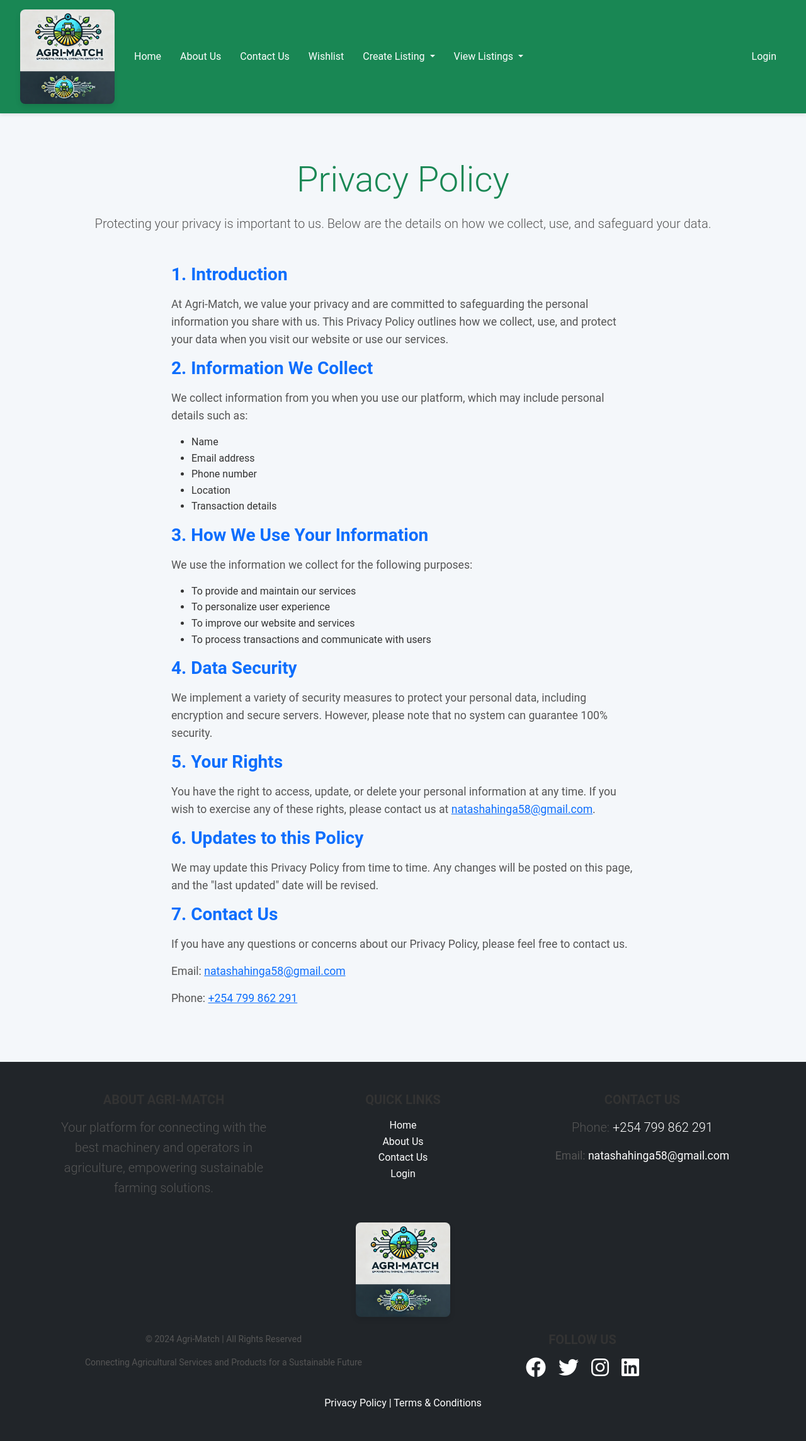
After one commit to slate299/agri_match, a Django app: page /privacy-policy/ in a window 1280 px wide. The commit adds this page. Shown: the whole page at 63% size. Run offline with Django 4.2, Linux system fonts and the light colour scheme.

Commit message:
code drop

```diff
--- a/agri_match/settings.py
+++ b/agri_match/settings.py
@@ -88,6 +88,8 @@ DATABASES = {
         'NAME': BASE_DIR / 'db.sqlite3',
     }
 }
+
+AUTH_USER_MODEL = 'agri_match_app.CustomUser'
 
 # Password validation
 AUTH_PASSWORD_VALIDATORS = [
--- a/agri_match_app/models.py
+++ b/agri_match_app/models.py
@@ -6,7 +6,7 @@ from django.utils import timezone
 class CustomUser(AbstractUser):
     is_lister = models.BooleanField(default=False)
     is_renter = models.BooleanField(default=False)
-    is_wishlist_user = models.BooleanField(default=False)
+    is_wishlist_user = models.BooleanField(default=True)
 
     # Override the related_name for groups and user_permissions to avoid clashes
     groups = models.ManyToManyField(
@@ -81,7 +81,6 @@ class OperatorListing(models.Model):
 class Wishlist(models.Model):
     user = models.ForeignKey(CustomUser, on_delete=models.CASCADE, related_name='wishlists')
     items = models.ManyToManyField(MachineryListing, blank=True)
-    operators = models.ManyToManyField(OperatorListing, blank=True)
 
     def __str__(self):
         return f"Wishlist for {self.user.username}"
--- a/agri_match_app/templates/base.html
+++ b/agri_match_app/templates/base.html
@@ -41,6 +41,9 @@
                     <li class="nav-item">
                         <a class="nav-link" href="{% url 'contact_us' %}">Contact Us</a>
                     </li>
+                    <li class="nav-item">
+                        <a class="nav-link" href="{% url 'wishlist' %}">Wishlist</a>
+                    </li>
                     <li class="nav-item dropdown">
                         <a class="nav-link dropdown-toggle" href="#" id="createDropdown" role="button" data-bs-toggle="dropdown" aria-expanded="false">
                             Create Listing
@@ -63,9 +66,6 @@
                 <ul class="navbar-nav">
                     {% if user.is_authenticated %}
                         <li class="nav-item">
-                            <a class="nav-link" href="{% url 'wishlist' %}">Wishlist</a>
-                        </li>
-                        <li class="nav-item">
                             <a class="nav-link" href="{% url 'logout' %}">Logout</a>
                         </li>
                     {% else %}
@@ -78,11 +78,24 @@
         </div>
     </nav>
 
-    <!-- Content -->
+    <!-- Admin Sidebar (Only visible to Admins) -->
+    {% if user.is_authenticated and user.is_admin %}
+    <div class="d-flex">
+        <div class="sidebar bg-dark text-white p-4" style="width: 250px; height: 100vh;">
+            <h4>Admin Dashboard</h4>
+            <ul class="list-unstyled">
+                <li><a href="{% url 'admin_dashboard' %}" class="text-white">Dashboard</a></li>
+                <li><a href="{% url 'manage_listings' %}" class="text-white">Manage Listings</a></li>
+                <li><a href="{% url 'manage_users' %}" class="text-white">Manage Users</a></li>
+                <li><a href="{% url 'reports' %}" class="text-white">Reports</a></li>
+                <li><a href="{% url 'settings' %}" class="text-white">Settings</a></li>
+            </ul>
+        </div>
+    {% endif %}
+    <!-- Regular Content Layout -->
         <div class="content py-4">
             {% block content %}{% endblock %}
         </div>
-
     <!-- Footer -->
     <footer class="bg-dark text-white py-5">
         <div class="container">
@@ -139,11 +152,12 @@
                 </div>
             </div>
 
-        <!-- Additional Links (Privacy Policy, Terms) -->
-        <div class="mt-3 text-center">
-            <a href="#" class="text-white text-decoration-none mx-2">Privacy Policy</a>
-            <span>|</span>
-            <a href="#" class="text-white text-decoration-none mx-2">Terms of Service</a>
+            <!-- Additional Links (Privacy Policy & Terms) -->
+            <div class="row mt-4">
+                <div class="col-12 text-center">
+                    <a href="{% url 'privacy_policy' %}" class="text-white text-decoration-none">Privacy Policy</a> |
+                    <a href="{% url 'terms_conditions' %}" class="text-white text-decoration-none">Terms & Conditions</a>
+                </div>
             </div>
         </div>
     </footer>
@@ -153,5 +167,6 @@
     <script src="https://cdn.jsdelivr.net/npm/bootstrap@5.3.0-alpha1/dist/js/bootstrap.bundle.min.js" integrity="sha384-w76AExxUcGFK5Kvk1e5BwS3uKAo4kMlY5q82CpXV+OMa2U13KnWGeGrm9KiSt5e6" crossorigin="anonymous"></script>
 
     {% block scripts %}{% endblock %}
+    </div>
 </body>
 </html>
--- a/agri_match_app/templates/create_machinery_listing.html
+++ b/agri_match_app/templates/create_machinery_listing.html
@@ -28,6 +28,12 @@
                             <select class="form-control" id="type" name="type" required>
                                 <option value="" selected disabled>Select a Type</option>
                             </select>
+                        </div>
+
+                        <!-- Location Input -->
+                        <div class="form-group">
+                            <label for="location" class="font-weight-bold">Location</label>
+                            <input type="text" class="form-control" id="location" name="location" required>
                         </div>
 
                         <!-- Make Input -->
--- /dev/null
+++ b/agri_match_app/templates/privacy_policy.html
@@ -0,0 +1,52 @@
+{% extends 'base.html' %}
+
+{% block title %}Privacy Policy - Agri-Match{% endblock %}
+
+{% block content %}
+    <div class="container my-5">
+        <div class="text-center mb-5">
+            <h1 class="display-4 font-weight-bold text-success">Privacy Policy</h1>
+            <p class="lead">Protecting your privacy is important to us. Below are the details on how we collect, use, and safeguard your data.</p>
+        </div>
+
+        <div class="row">
+            <div class="col-md-8 offset-md-2">
+                <h3 class="text-primary mb-3">1. Introduction</h3>
+                <p>At Agri-Match, we value your privacy and are committed to safeguarding the personal information you share with us. This Privacy Policy outlines how we collect, use, and protect your data when you visit our website or use our services.</p>
+
+                <h3 class="text-primary mb-3">2. Information We Collect</h3>
+                <p>We collect information from you when you use our platform, which may include personal details such as:</p>
+                <ul>
+                    <li>Name</li>
+                    <li>Email address</li>
+                    <li>Phone number</li>
+                    <li>Location</li>
+                    <li>Transaction details</li>
+                </ul>
+
+                <h3 class="text-primary mb-3">3. How We Use Your Information</h3>
+                <p>We use the information we collect for the following purposes:</p>
+                <ul>
+                    <li>To provide and maintain our services</li>
+                    <li>To personalize user experience</li>
+                    <li>To improve our website and services</li>
+                    <li>To process transactions and communicate with users</li>
+                </ul>
+
+                <h3 class="text-primary mb-3">4. Data Security</h3>
+                <p>We implement a variety of security measures to protect your personal data, including encryption and secure servers. However, please note that no system can guarantee 100% security.</p>
+
+                <h3 class="text-primary mb-3">5. Your Rights</h3>
+                <p>You have the right to access, update, or delete your personal information at any time. If you wish to exercise any of these rights, please contact us at <a href="mailto:natashahinga58@gmail.com">natashahinga58@gmail.com</a>.</p>
+
+                <h3 class="text-primary mb-3">6. Updates to this Policy</h3>
+                <p>We may update this Privacy Policy from time to time. Any changes will be posted on this page, and the "last updated" date will be revised.</p>
+
+                <h3 class="text-primary mb-3">7. Contact Us</h3>
+                <p>If you have any questions or concerns about our Privacy Policy, please feel free to contact us.</p>
+                <p>Email: <a href="mailto:natashahinga58@gmail.com">natashahinga58@gmail.com</a></p>
+                <p>Phone: <a href="tel:+254799862291">+254 799 862 291</a></p>
+            </div>
+        </div>
+    </div>
+{% endblock %}
--- a/agri_match_app/urls.py
+++ b/agri_match_app/urls.py
@@ -46,4 +46,6 @@ urlpatterns = [
     # Admin Dashboard (Only for superusers)
     path('admin_dashboard/', views.admin_dashboard, name='admin_dashboard'),
     path('get-types/<int:category_id>/', views.get_types, name='get_types'),
+    path('privacy-policy/', views.privacy_policy, name='privacy_policy'),
+    path('terms-and-conditions/', views.terms_conditions, name='terms_conditions'),
 ]
--- a/agri_match_app/views.py
+++ b/agri_match_app/views.py
@@ -101,20 +101,31 @@ def create_operator_listing(request):
 
     return render(request, 'create_operator_listing.html', {'form': form})
 
+
 # Add machinery listing to wishlist
 @login_required
 def add_to_wishlist(request, listing_id):
     listing = get_object_or_404(MachineryListing, pk=listing_id)
     wishlist, created = Wishlist.objects.get_or_create(user=request.user)
-    wishlist.items.add(listing)
-    messages.success(request, f'{listing.make} {listing.model} has been added to your wishlist!')
+
+    # Check if the listing is already in the wishlist
+    if listing in wishlist.items.all():
+        messages.info(request, f'{listing.make} {listing.model} is already in your wishlist!')
+    else:
+        wishlist.items.add(listing)
+        messages.success(request, f'{listing.make} {listing.model} has been added to your wishlist!')
+
     return redirect('machinery_listings')
 
-# View wishlist
+
+# View the user's wishlist
 @login_required
 def wishlist(request):
-    wishlist = Wishlist.objects.get(user=request.user)
-    return render(request, 'wishlist.html', {'wishlist': wishlist})
+    wishlist, created = Wishlist.objects.get_or_create(user=request.user)
+    # Get the items (machinery listings) in the wishlist
+    machinery_in_wishlist = wishlist.items.all()
+
+    return render(request, 'wishlist.html', {'wishlist': machinery_in_wishlist})
 
 # Rent machinery or hire operator (only for logged-in users)
 @login_required
@@ -222,3 +233,11 @@ def operator_listings(request):
 def get_types(request, category_id):
     types = MachineryType.objects.filter(category_id=category_id)
     return JsonResponse(list(types.values('id', 'name')), safe=False)
+
+# Privacy Policy View
+def privacy_policy(request):
+    return render(request, 'privacy_policy.html')
+
+# Terms & Conditions View
+def terms_conditions(request):
+    return render(request, 'terms_conditions.html')
```
Also changed, not shown: agri_match_app/forms.py (+26 -4 lines), agri_match_app/templates/terms_conditions.html (added, +44 -0 lines), agri_match_app/templates/wishlist.html (+7 -4 lines), agri_match_app/migrations/0002_remove_wishlist_operators_and_more.py (added), db.sqlite3. Lines whose indentation alone changed are shown as unchanged.
